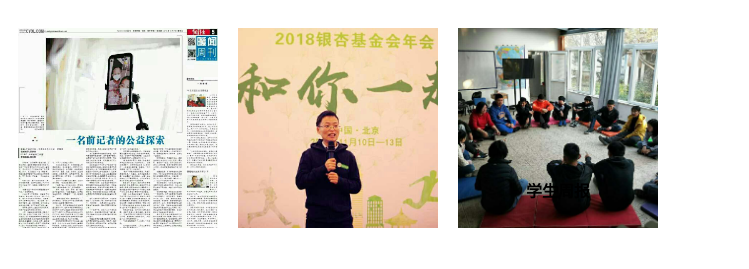
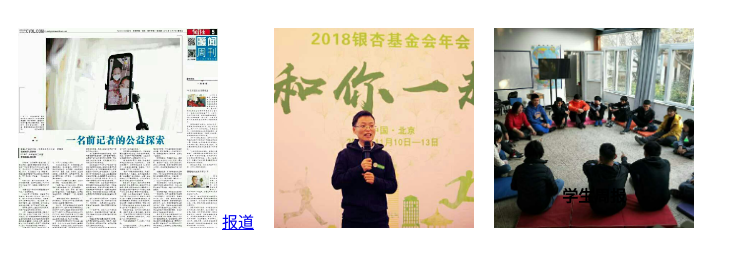
Before and after one commit to zhanbei521/zhanbei521.github.io, a plain HTML site: page index.html in a window 1280 px wide. Shown: the part 57-326 px from the top of the page, without its empty margins (0-749 px from the left). Drawn offline with Linux system fonts and the light colour scheme.

Commit message:
Update index.html

```diff
--- a/index.html
+++ b/index.html
@@ -25,7 +25,7 @@
 	 <div class="foo">
 		<div class="bar">
 			<img src="564200022661415842.jpg" width="200" height="200">
-			<a href="报道"></a>
+			<a href="baodao">报道</a>
 		</div>
 		<div class="bar">
 			<img src="210556937732948043.jpg" width="200" height="200">
```
